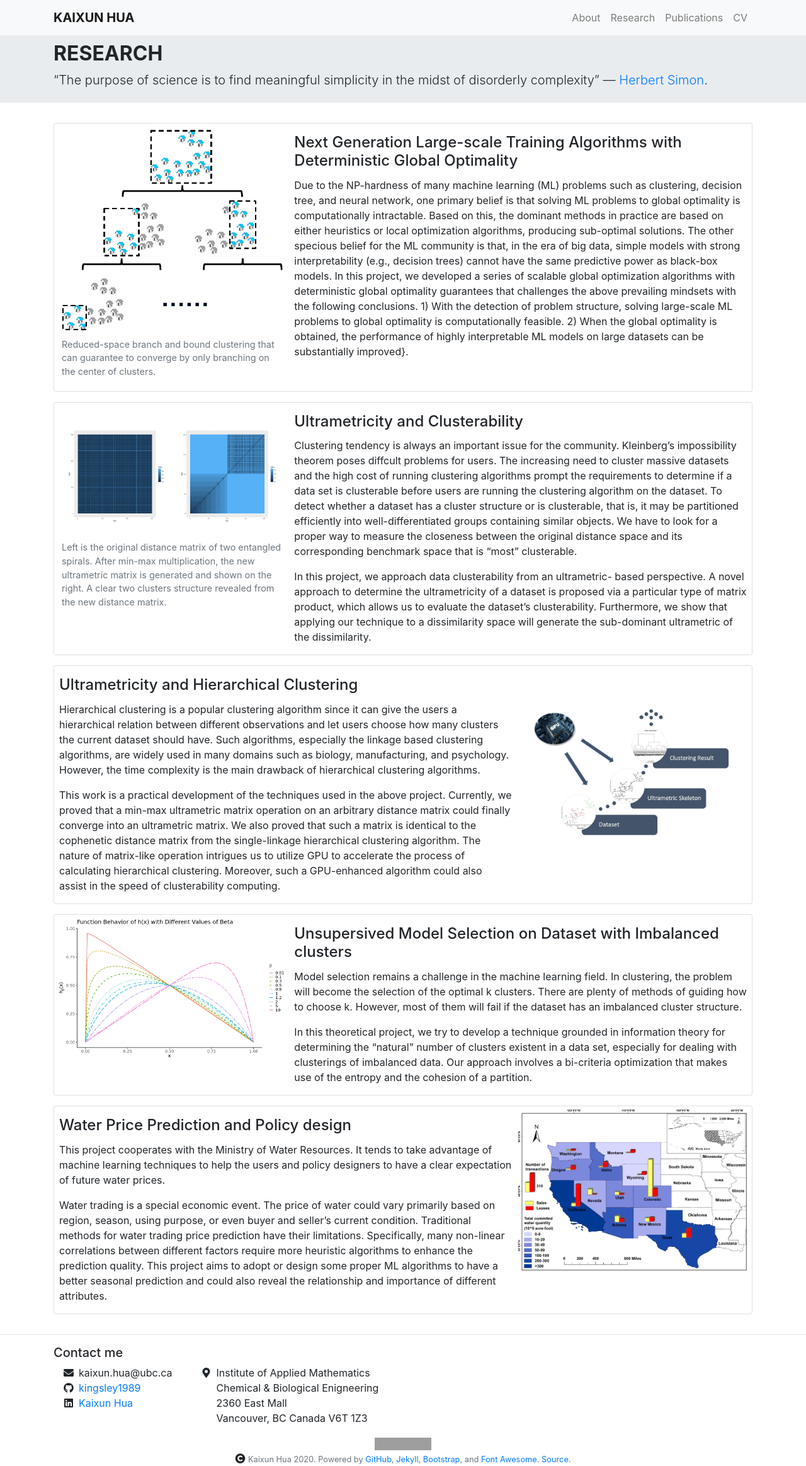
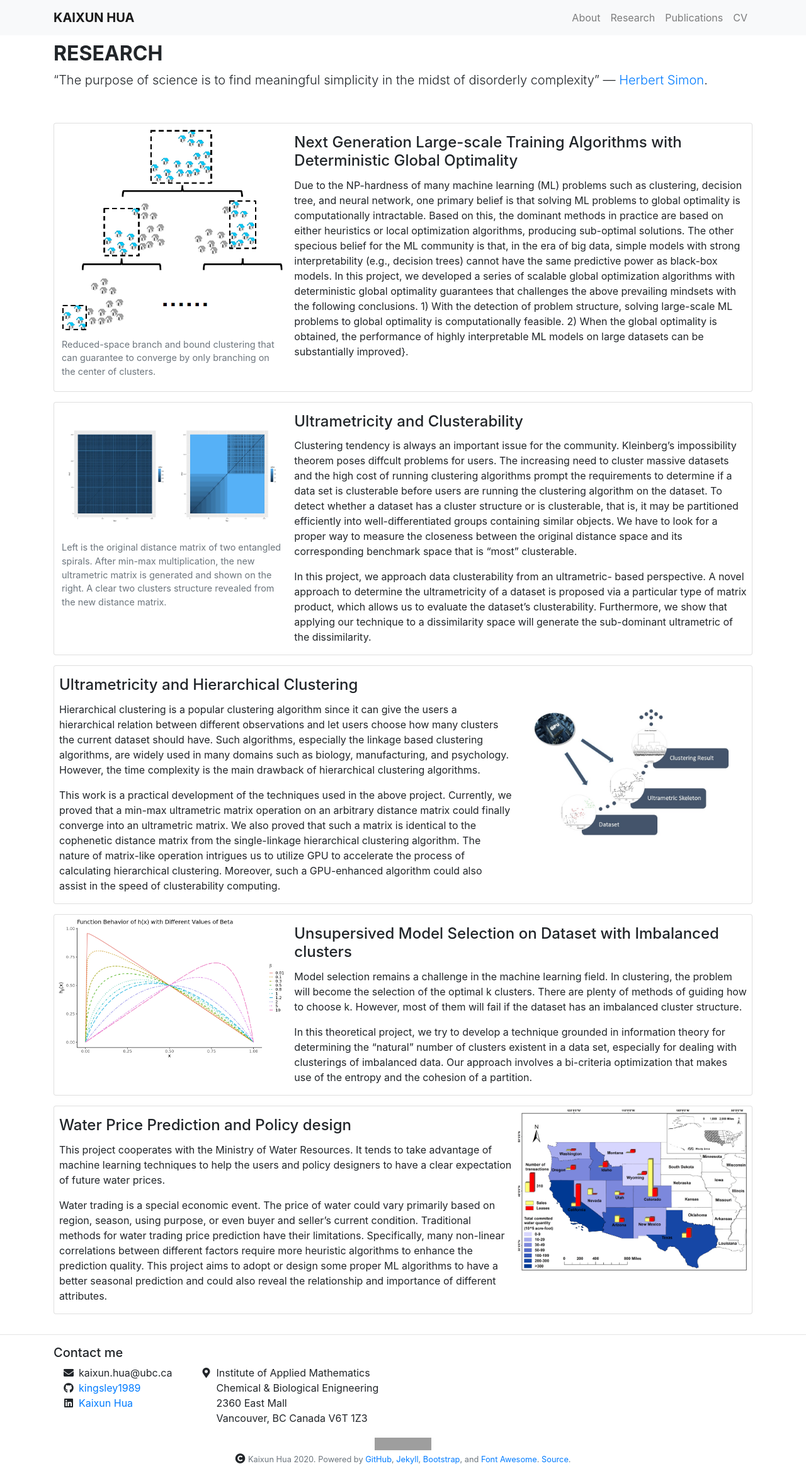
Before and after one commit to kingsley1989/kingsley1989.github.io, a Jekyll site: the page built from _pages/research.md, in a window 1280 px wide. Shown: the whole page at 63% size. Built offline with Jekyll 4.4.1, drawn with Linux system fonts in a browser that asks for light colours; nearby versions of some CDN libraries; grey boxes are pictures that could not be loaded.

Commit message:
modify jumbotron background

```diff
--- a/_layouts/publications.html
+++ b/_layouts/publications.html
@@ -3,7 +3,7 @@ layout: default
 ---
 
 <!-- Page header -->
-<div class="jumbotron jumbotron-fluid">
+<div style="background:transparent !important" class="jumbotron jumbotron-fluid">
   <div class="container">
     <h2 class="display-6"><strong>{{ page.title }}</strong></h2>
     {% if page.jumbo_txt %}
--- a/_layouts/research.html
+++ b/_layouts/research.html
@@ -2,7 +2,7 @@
 layout: default
 ---
 
-<div class="jumbotron jumbotron-fluid">
+<div style="background:transparent !important" class="jumbotron jumbotron-fluid">
   <div class="container">
     <h2 class="display-6"><strong>{{ page.title }}</strong></h2>
     {% if page.jumbo_txt %}
```
